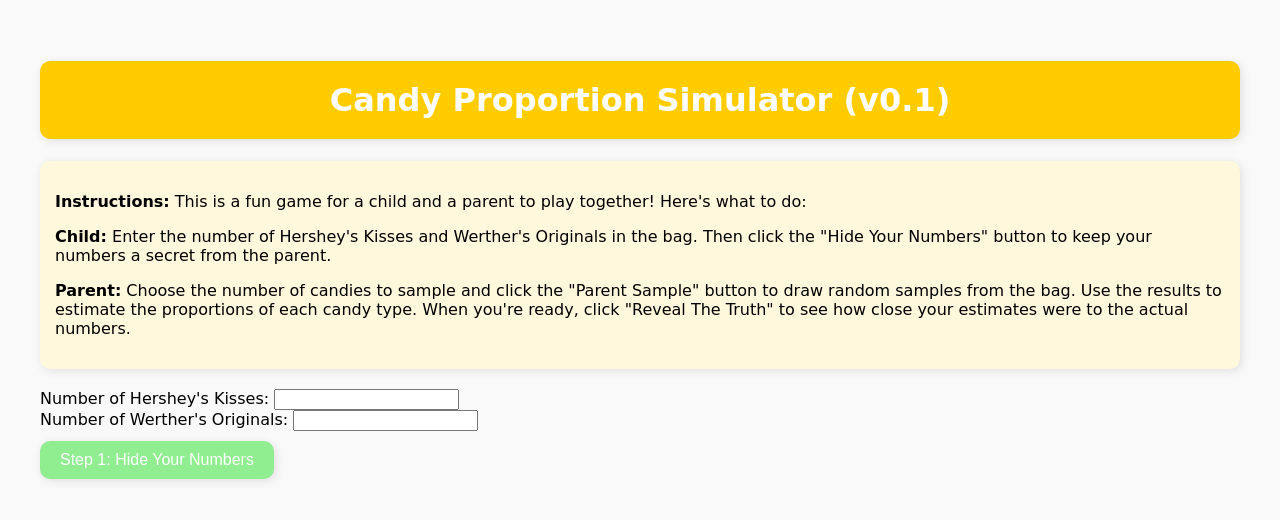
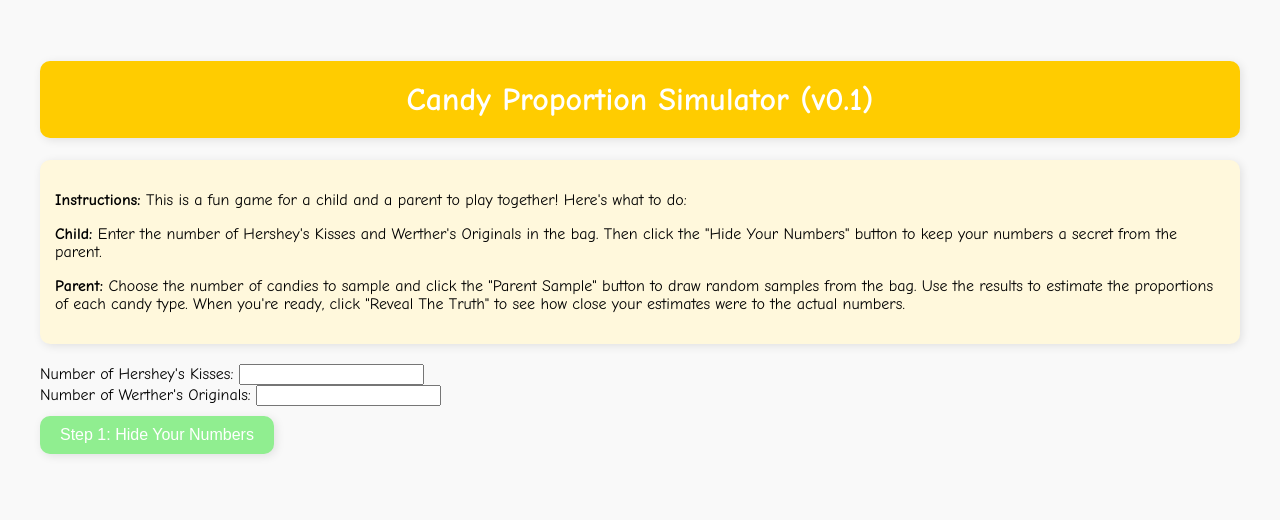
Before and after one commit to RFNajera/rfnajera.github.io, a Jekyll site: the page random_candy.html, which Jekyll copies as it is, in a window 1280 px wide. Shown: the top 520 px of the page. Built offline with Jekyll 4.4.1, drawn with Linux system fonts in a browser that asks for light colours.

Commit message:
Update random_candy.html
Fixed comic sans not showing up

```diff
--- a/random_candy.html
+++ b/random_candy.html
@@ -4,16 +4,17 @@
     <meta charset="UTF-8">
     <meta name="viewport" content="width=device-width, initial-scale=1.0">
     <link rel="icon" href="assets/images/favicon.ico" type="image/x-icon">
+    <link href="https://fonts.googleapis.com/css2?family=Comic+Neue:wght@400;700&display=swap" rel="stylesheet">
     <title>Candy Proportion Simulator</title>
     <style>
         body {
-            font-family: 'Comic Sans MS', cursive, sans-serif;
+            font-family: 'Comic Neue', 'Comic Sans MS', 'Arial Rounded MT Bold', cursive;
             background-color: #f9f9f9;
             margin: 20px;
             padding: 20px;
         }
         h1 {
-            font-family: 'Comic Sans MS', cursive, sans-serif;
+            font-family: 'Comic Neue', 'Comic Sans MS', 'Arial Rounded MT Bold', cursive;
             color: #ffffff;
             background-color: #ffcc00;
             padding: 20px;
```
